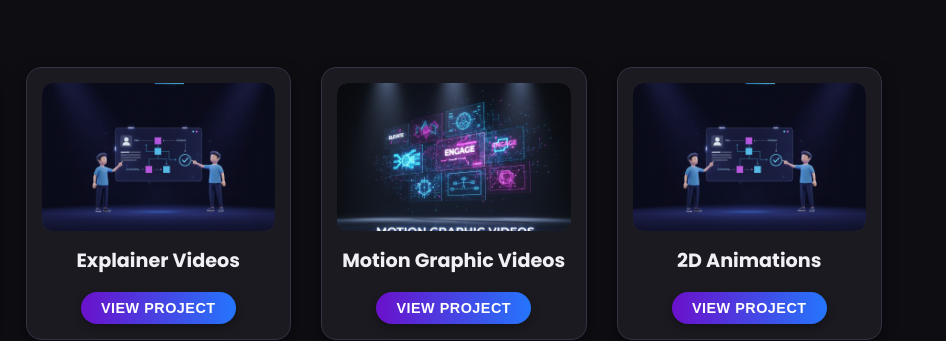
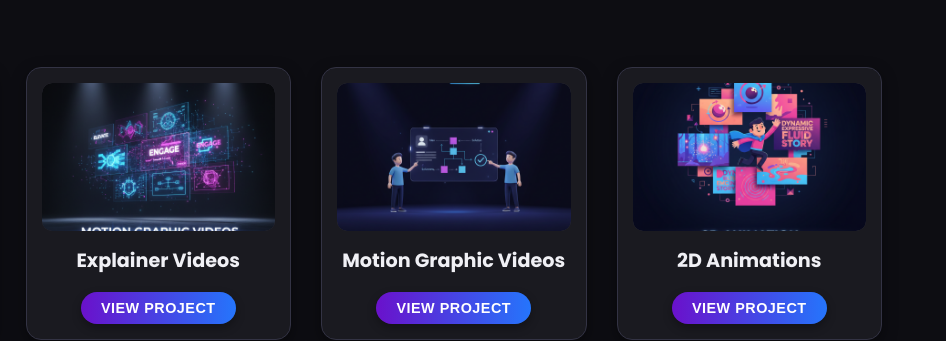
Before and after one commit to Venkatsalapu/personal-portifolio, a plain HTML site: page index.html in a window 1280 px wide. Shown: the part 2507-2848 px from the top of the page, 334-1280 px from the left. Drawn offline with Linux system fonts and the light colour scheme.

Commit message:
Update index.html

```diff
--- a/index.html
+++ b/index.html
@@ -159,7 +159,7 @@
                 <div class="nft-card">
                     <a href="project-link-3" target="_blank">
                         <div class="nft-image">
-                            <img src="project-3.png" alt="Project 2: Real-time Chat App">
+                            <img src="project-2.png" alt="Project 2: Real-time Chat App">
                         </div>
                         <div class="nft-details">
                             <div>
@@ -175,7 +175,7 @@
                 <div class="nft-card">
                     <a href="project-link-2" target="_blank">
                         <div class="nft-image">
-                            <img src="project-2.png" alt="Project 3: Data Visualization Dashboard">
+                            <img src="project-3.png" alt="Project 3: Data Visualization Dashboard">
                         </div>
                         <div class="nft-details">
                             <div>
@@ -191,7 +191,7 @@
                 <div class="nft-card">
                     <a href="project-link-3" target="_blank">
                         <div class="nft-image">
-                            <img src="project-3.png" alt="Project 4: Real-time Chat App">
+                            <img src="project-4.png" alt="Project 4: Real-time Chat App">
                         </div>
                         <div class="nft-details">
                             <div>
```
